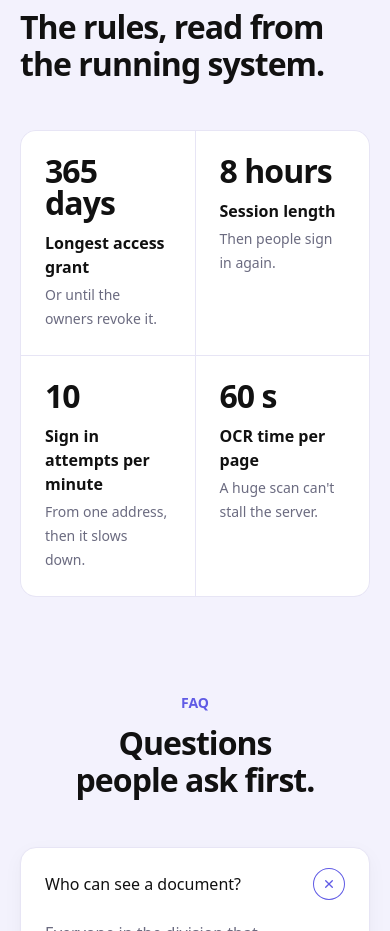
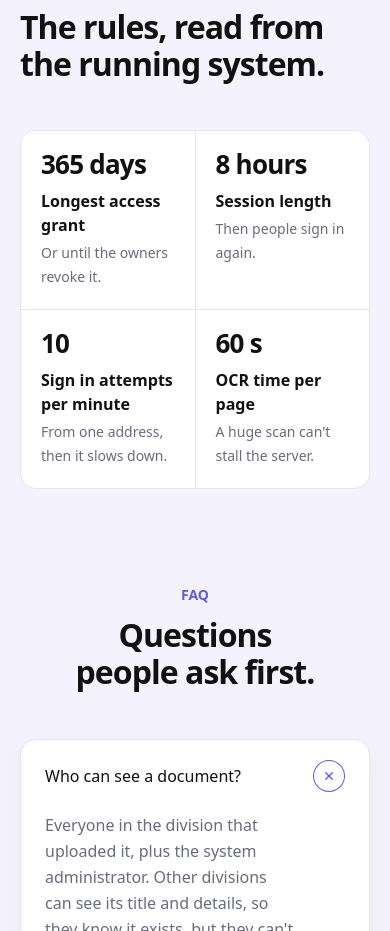
Before and after one commit to ishikabarnwal/Triad-dms, a React (Vite) app in the folder frontend/: page / in a window 390 px wide. Shown: the part 7360-8291 px from the top of the page. Built offline with nearby package versions, Linux system fonts and the light colour scheme; no server answers.

Commit message:
keep limit values on one line on phones

```diff
--- a/frontend/src/components/landing/Closing.jsx
+++ b/frontend/src/components/landing/Closing.jsx
@@ -84,8 +84,8 @@ export function Numbers() {
         <SectionIntro eyebrow="Limits" titleId="numbers-title" title="The rules, read from the running system." />
         <Reveal className="grid grid-cols-2 gap-px overflow-hidden rounded-2xl border border-line bg-line lg:grid-cols-4">
           {numbers.map((number) => (
-            <div key={number.label} className="bg-white p-6 sm:p-8">
-              <p className="text-[2rem] leading-none font-bold tracking-[-0.03em] tabular-nums sm:text-[2.5rem]">
+            <div key={number.label} className="bg-white p-5 sm:p-8">
+              <p className="text-[1.625rem] leading-none font-bold tracking-[-0.03em] whitespace-nowrap tabular-nums sm:text-[2.5rem]">
                 {number.value}
                 {number.suffix}
               </p>
```
